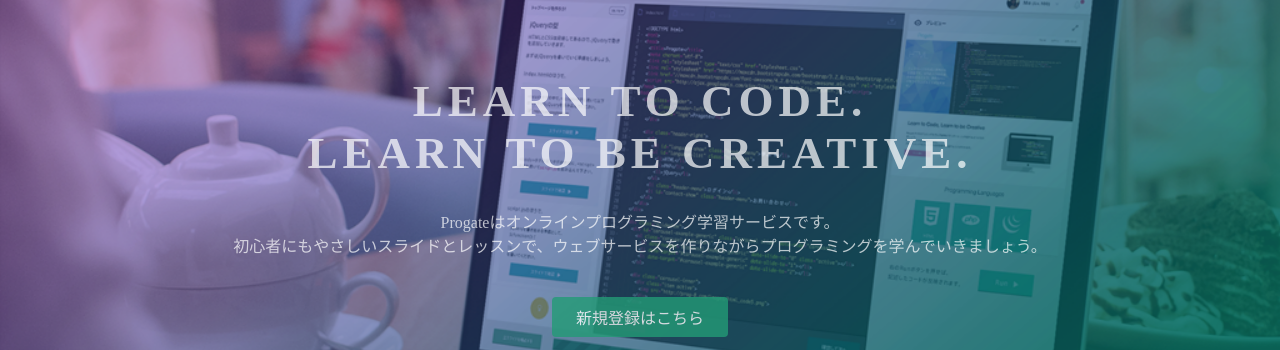
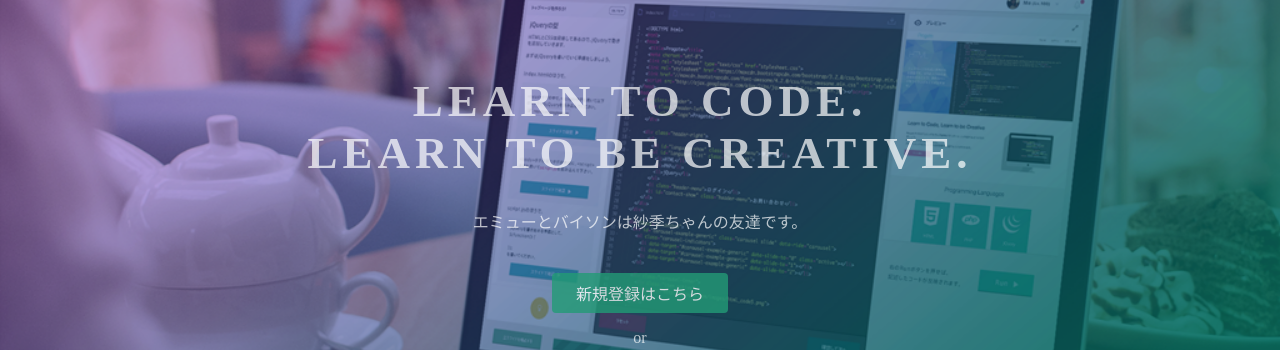
Before and after one commit to makaonomi/sample, a plain HTML site: page index.html in a window 1280 px wide. Shown: the part 135-485 px from the top of the page. Drawn offline with Linux system fonts and the light colour scheme.

Commit message:
Update index.html

```diff
--- a/index.html
+++ b/index.html
@@ -24,7 +24,7 @@
   <div class="top-wrapper">
     <div class="container">
       <h1>LEARN TO CODE.<br>LEARN TO BE CREATIVE.</h1>
-      <p>Progateはオンラインプログラミング学習サービスです。<br>初心者にもやさしいスライドとレッスンで、ウェブサービスを作りながらプログラミングを学んでいきましょう。</p>
+      <p>エミューとバイソンは紗季ちゃんの友達です。<br></p>
       <div class="btn-wrapper">
         <a href="#" class="btn signup">新規登録はこちら</a>
         <p>or</p>
```
